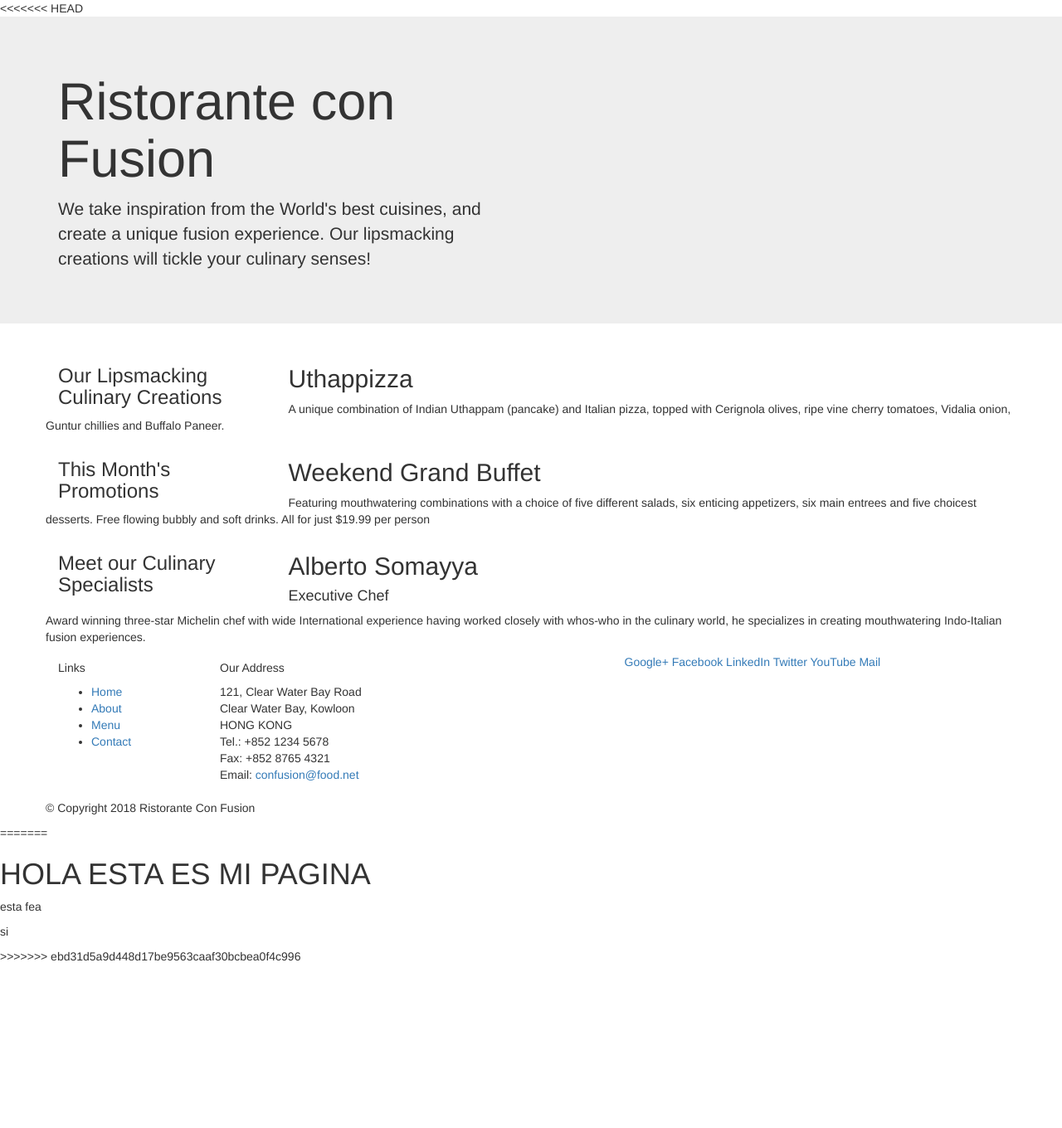
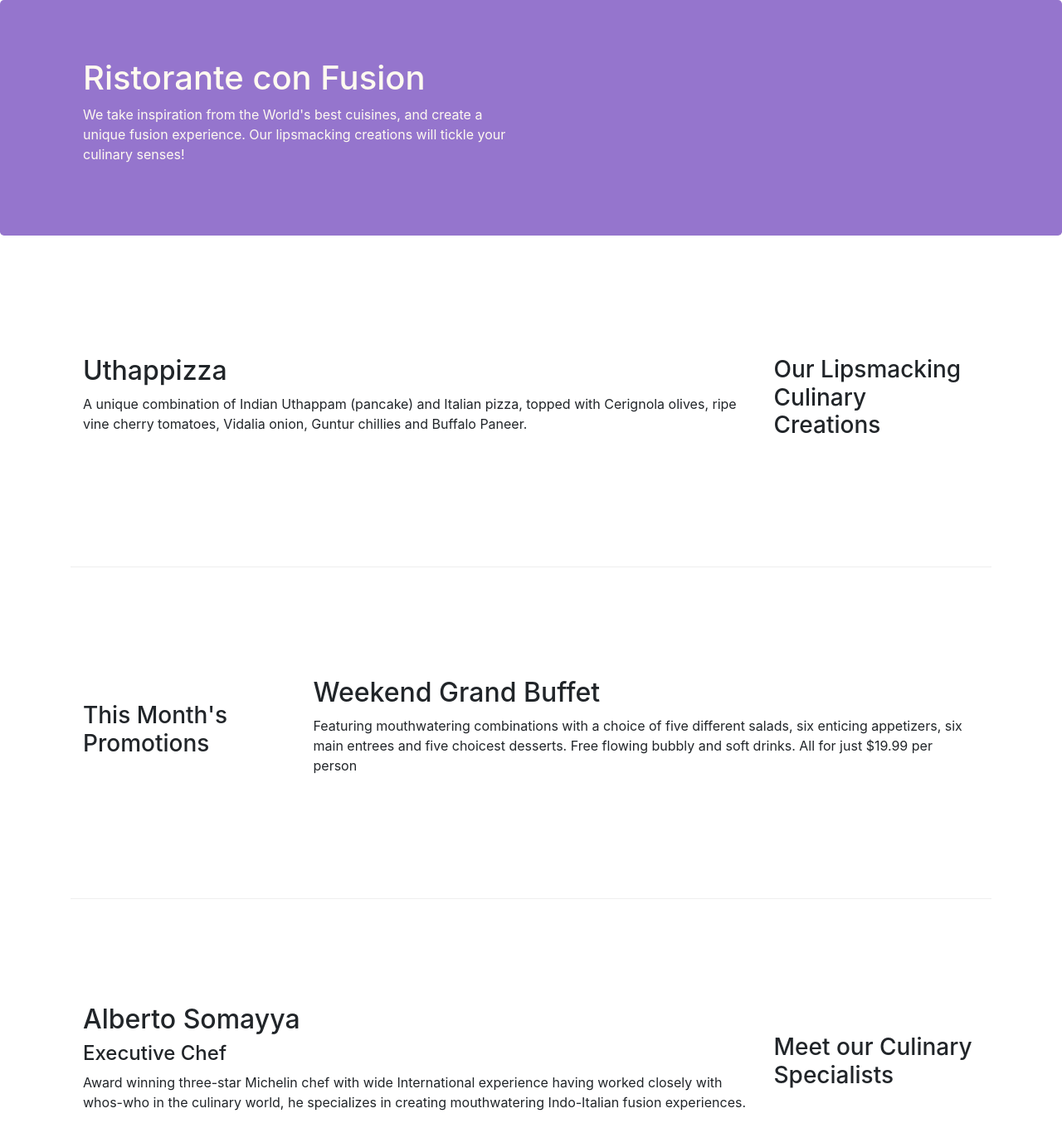
Before and after one commit to Nidgithm5/git-test, a website: page index.html in a window 1280 px wide. Shown: the top 1360 px of the page at 83% size. Before the commit the page ends 1163 px from the top, so only its background shows below. Drawn offline with nearby package versions, Linux system fonts and the light colour scheme.

Commit message:
Bootstrap Grid Part Two

```diff
--- /dev/null
+++ b/css/styles.css
@@ -0,0 +1,30 @@
+.row-header {
+    margin: 0px auto;
+    padding: 0px auto;
+}
+
+.row-content {
+    margin: 0px auto;
+    padding: 50px 0px 50px 0px;
+    border-bottom: 1px ridge;
+    min-height: 400px;
+}
+
+.footer {
+    background-color: #D1C4E9;
+    margin: 0px auto;
+    padding: 20px 0px 20px 0px;
+}
+
+.jumbotron {
+    padding: 70px 30px 70px 30px;
+    margin: 0px auto;
+    background: #9575CD;
+    color: floralwhite;
+}
+
+.adress {
+    font-size: 80%;
+    margin: 0px;
+    color: black
+}
--- a/index.html
+++ b/index.html
@@ -1,5 +1,4 @@
 <!DOCTYPE html>
-<<<<<<< HEAD
 <html lang="en">
 
 <head>
@@ -10,6 +9,7 @@
 
     <!-- Bootstrap CSS -->
     <link rel="stylesheet" href="node_modules/bootstrap/dist/css/bootstrap.min.css">
+    <link rel="stylesheet" href="css/styles.css">
     <title>Ristorante Con Fusion</title>
 </head>
 
@@ -17,7 +17,7 @@
 
     <header class="jumbotron">
         <div class="container">
-            <div class="row">
+            <div class="row row-header">
                 <div class="col-12 col-sm-6">
                     <h1>Ristorante con Fusion</h1>
                     <p>We take inspiration from the World's best cuisines, and create a unique fusion experience. Our lipsmacking creations will tickle your culinary senses!</p>
@@ -29,7 +29,7 @@
     </header>
 
     <div class="container">
-        <div class="row">
+        <div class="row row-content align-items-center">
             <div class="col-12 col-sm-4 order-sm-last col-md-3">
                 <h3>Our Lipsmacking Culinary Creations</h3>
             </div>
@@ -40,7 +40,7 @@
         </div>
 
 
-        <div class="row">
+        <div class="row row-content align-items-center">
             <div class="col-12 col-sm-4 col-md-3">
                 <h3>This Month's Promotions</h3>
             </div>
@@ -50,7 +50,7 @@
             </div>
         </div>
 
-        <div class="row">
+        <div class="row row-content align-items-center">
             <div class="col-12 col-sm-4 order-sm-last col-md-3">
                 <h3>Meet our Culinary Specialists</h3>
             </div>
@@ -62,12 +62,12 @@
         </div>
     </div>
 
-    <footer>
+    <footer class="footer">
         <div class="container">
             <div class="row">
                 <div class="col-4 offset-1 col-sm-2">
                     <h5>Links</h5>
-                    <ul>
+                    <ul class="list-unstyled">
                         <li><a href="#">Home</a></li>
                         <li><a href="#">About</a></li>
                         <li><a href="#">Menu</a></li>
@@ -85,8 +85,8 @@
 		              Email: <a href="mailto:confusion@food.net">confusion@food.net</a>
 		           </address>
                 </div>
-                <div class="col-12 col-sm-4">
-                    <div>
+                <div class="col-12 col-sm-4 align-self-center">
+                    <div class="text-center">
                         <a href="http://google.com/+">Google+</a>
                         <a href="http://www.facebook.com/profile.php?id=">Facebook</a>
                         <a href="http://www.linkedin.com/in/">LinkedIn</a>
@@ -96,7 +96,7 @@
                     </div>
                 </div>
            </div>
-           <div class="row">
+           <div class="row justify-content-center">
                 <div class="col-auto">
                     <p>© Copyright 2018 Ristorante Con Fusion</p>
                 </div>
@@ -109,14 +109,4 @@
     <script src="node_modules/bootstrap/dist/js/bootstrap.min.js"></script>
 </body>
 
-=======
-<html>
-    <head></head>
-
-    <body>
-        <h1>HOLA ESTA ES MI PAGINA</h1>
-        <p>esta fea</p>
-        <p>si</p>
-    </body>
->>>>>>> ebd31d5a9d448d17be9563caaf30bcbea0f4c996
 </html>
```
Also changed, not shown: package.json (+2 -18 lines), 2 other files.
